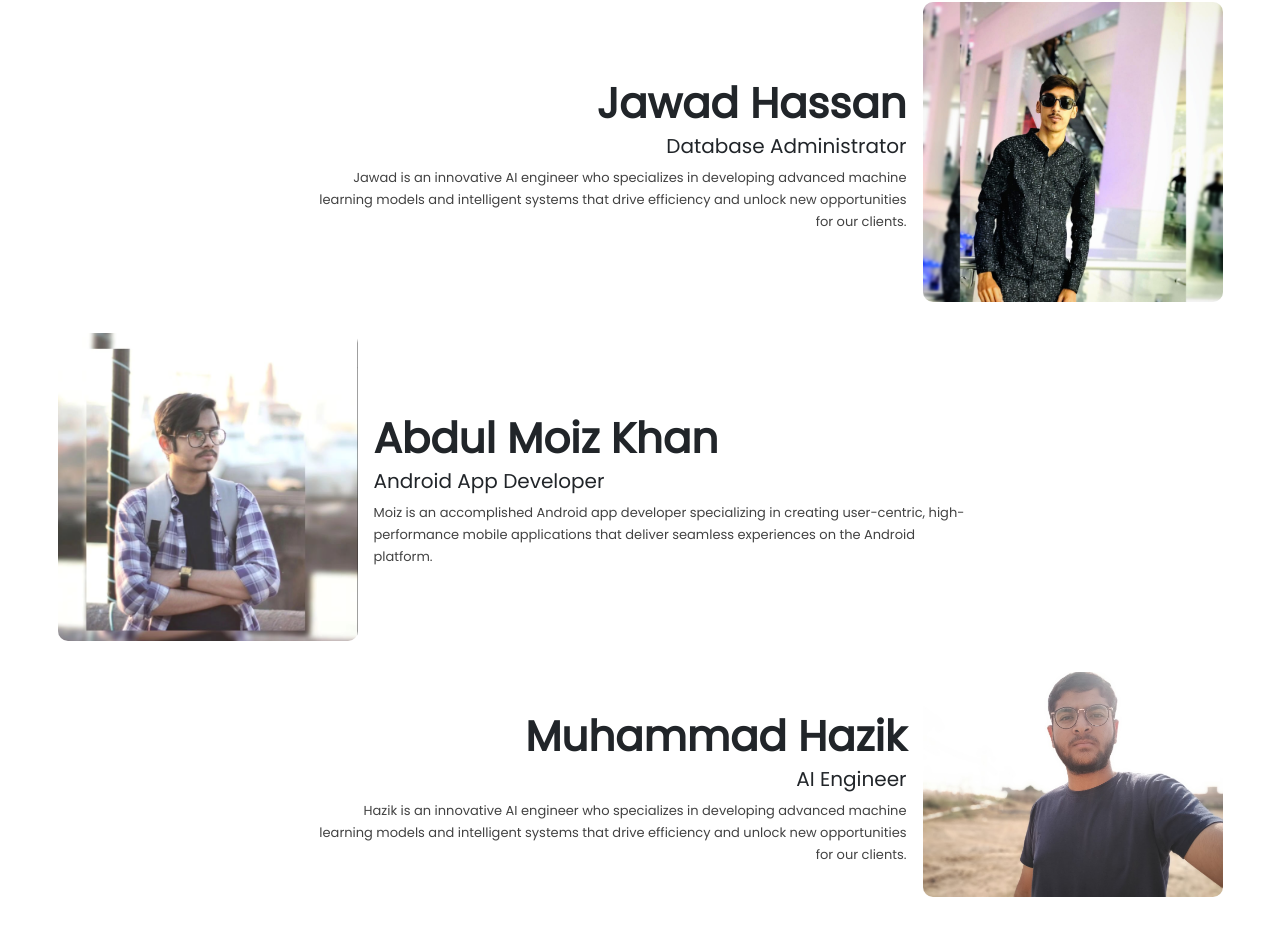
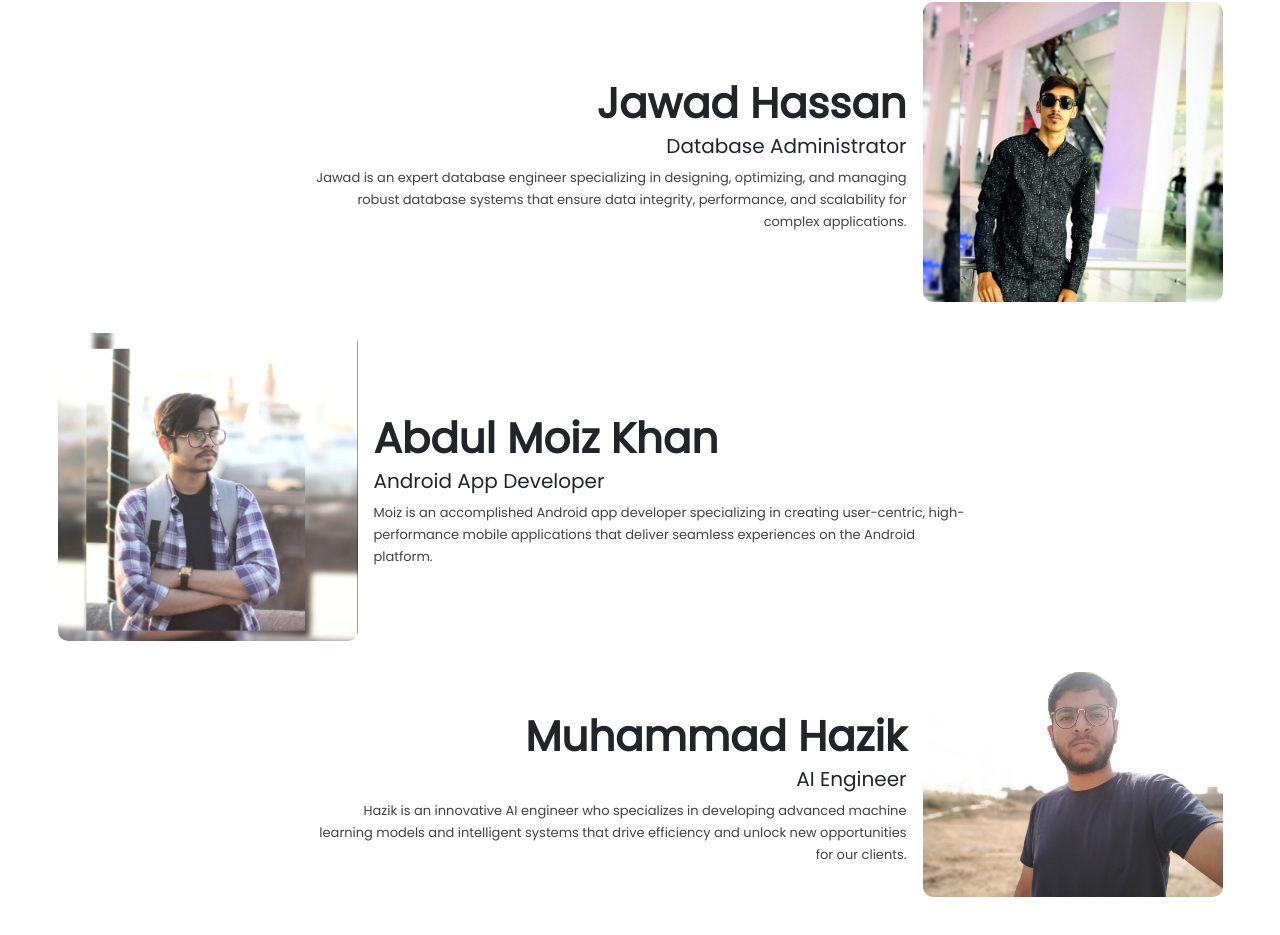
Before and after one commit to hazikkhatri/ict-website, a plain HTML site: page templates/about.html in a window 1280 px wide. Shown: the part 774-1709 px from the top of the page. Drawn offline with Linux system fonts and the light colour scheme.

Commit message:
Update about.html

```diff
--- a/templates/about.html
+++ b/templates/about.html
@@ -52,9 +52,9 @@
                 <div class="card-text2">
                     <div class="card-head">Jawad Hassan</div>
                     <div class="card-p1">Database Administrator</div>
-                    <div class="card-p2-2">Jawad is an innovative AI engineer who specializes in developing
-                        advanced machine learning models and intelligent systems that drive efficiency and unlock new
-                        opportunities for our clients.
+                    <div class="card-p2-2">Jawad is an expert database engineer specializing in designing,
+                        optimizing, and managing robust database systems that ensure data integrity, performance, and
+                        scalability for complex applications.
                     </div>
                 </div>
                 <div class="card-img">
```
